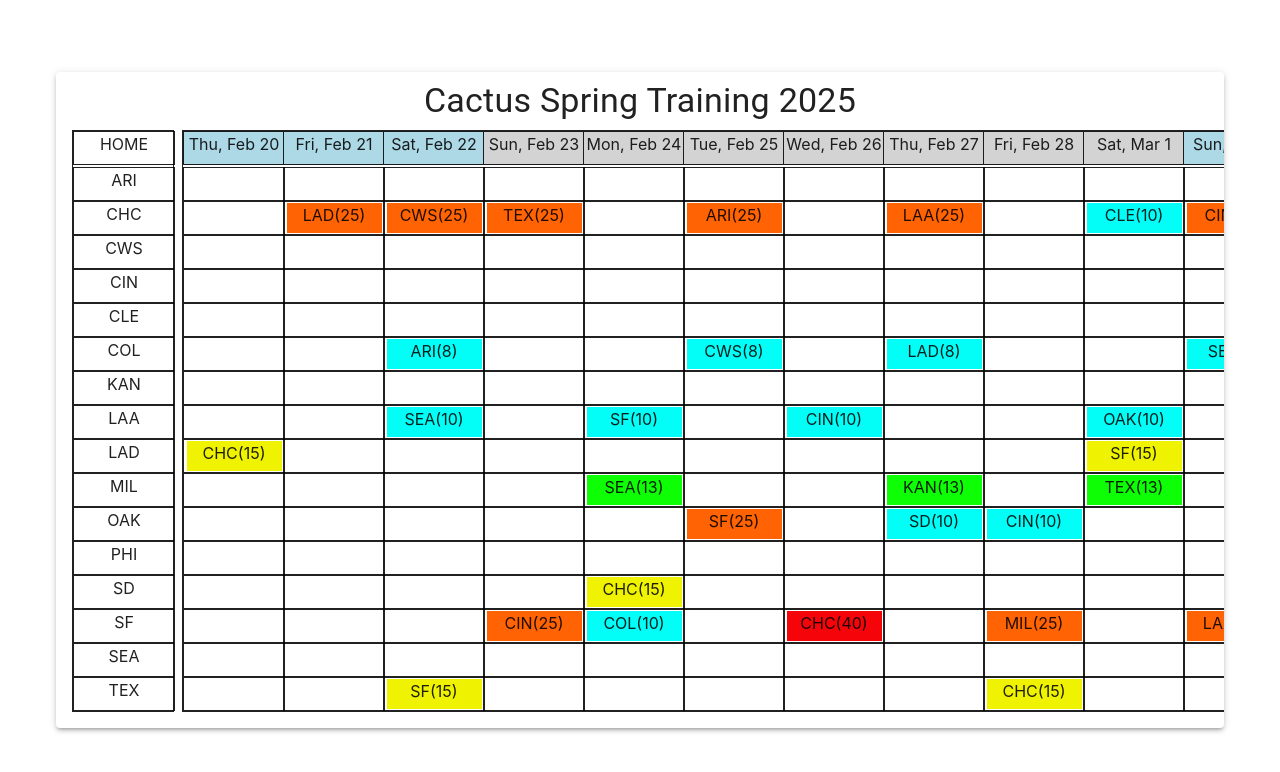
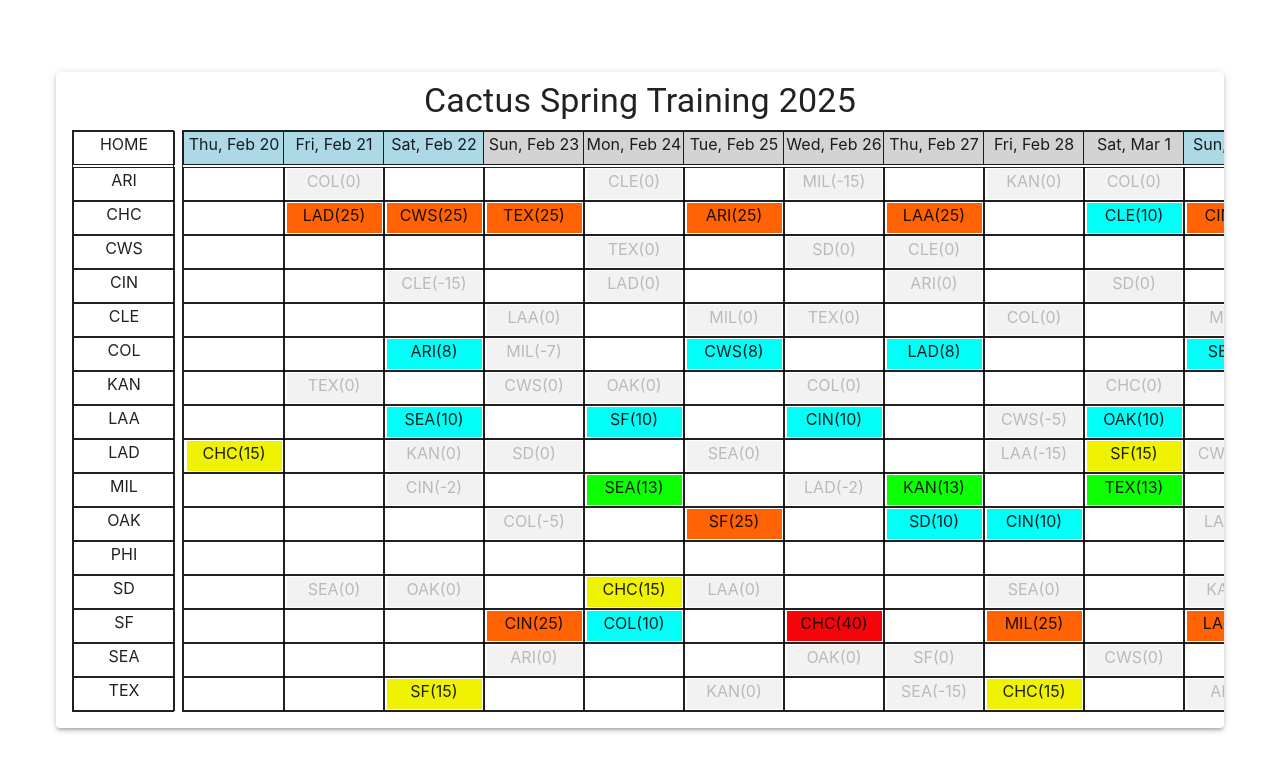
Before and after one commit to JohnSalwitz/spring_training2, a React (Vite) app: page / in a window 1280 px wide. Shown: the top 772 px of the page. Built offline with nearby package versions, Linux system fonts and the light colour scheme.

Commit message:
feat: show negative games too

```diff
--- a/src/Components/DayViewCalendar.tsx
+++ b/src/Components/DayViewCalendar.tsx
@@ -42,11 +42,19 @@
 
     const _homeGameBox = (gameDay: GameDay, home: TeamAbreviationType): React.ReactElement => {
         const _game = gameDay.homeGame(home);
-        if (_game && _game.score > 0) {
+        if (_game) {
+            if(_game.score > 0) {
+                return (<Box sx={{
+                    width: 0.95,
+                    height: 0.95,
+                    backgroundColor: _game.color,
+                }}>{`${_game.away}(${_game.score})`}</Box>)
+            }
             return (<Box sx={{
                 width: 0.95,
                 height: 0.95,
-                backgroundColor: _game.color,
+                backgroundColor: "lightGrey",
+                opacity: 0.3,
             }}>{`${_game.away}(${_game.score})`}</Box>)
         }
         return <></>
--- a/src/model/GameDay.ts
+++ b/src/model/GameDay.ts
@@ -59,18 +59,9 @@
         return Math.round(score);
 
     }
-
     homeGame(home: TeamAbreviationType) : Game | undefined {
-        return this.games.find(g => g.home === home);
-    }
-
-    homeGameScore(home: TeamAbreviationType) : [string | undefined, number] {
-        const _game = this.games.find(g => g.home === home);
-        if(_game !== undefined) {
-            return [_game.away, _game.score];
-        }
-
-        return [undefined, 0]
+        console.log(home, this._games.find(g => g.home === home))
+        return this._games.find(g => g.home === home);
     }
 
     /**
```
Also changed, not shown: src/data/schedule_2025.ts (indentation only).
